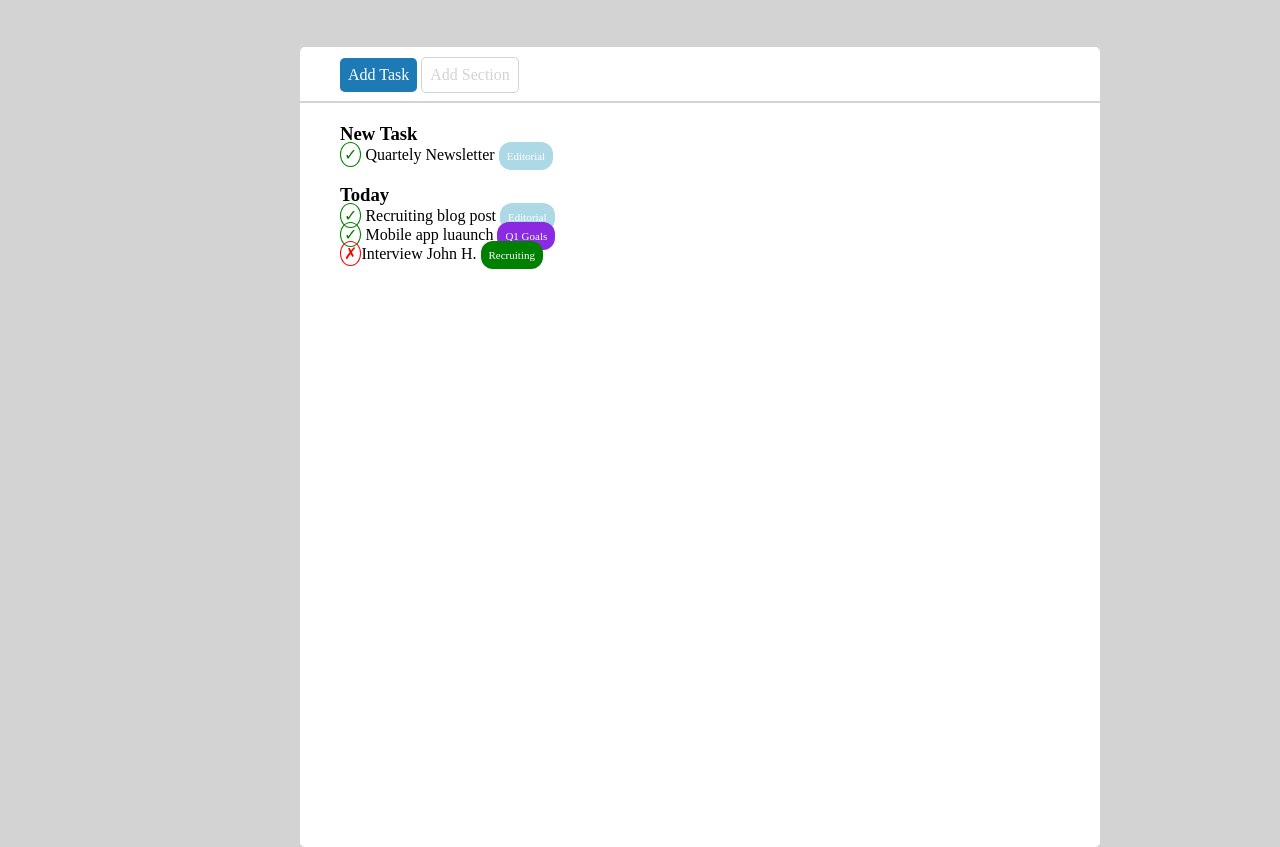
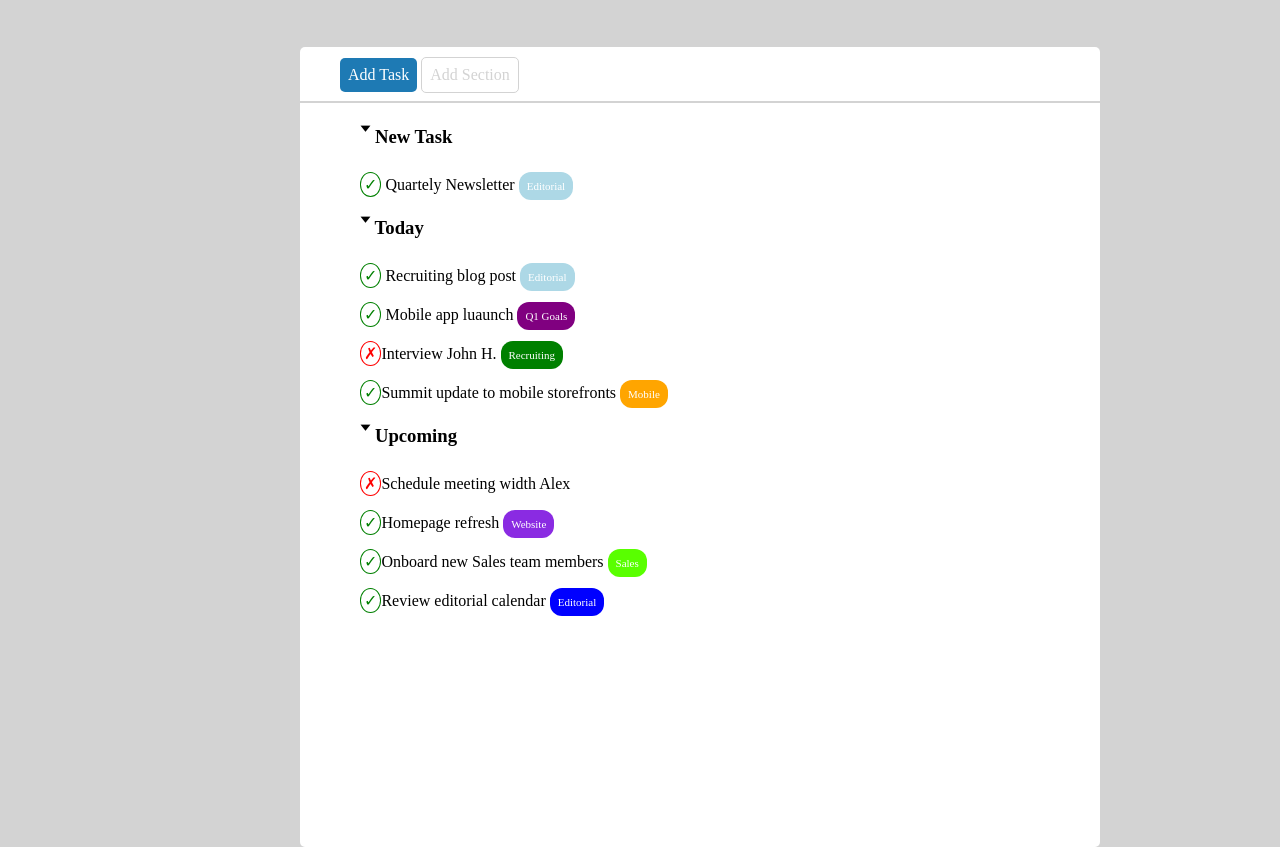
Before and after one commit to Cinzia00/html-css-toboolist, a plain HTML site: page index.html in a window 1280 px wide. Shown: the part 61-908 px from the top of the page. Drawn offline with Linux system fonts and the light colour scheme.

Commit message:
Completato

```diff
--- a/css/style.css
+++ b/css/style.css
@@ -49,7 +49,7 @@ body {
 
 .border {
     border: 1px solid lightgray;
-    margin-top: 8px;
+    margin: 8px 0;
 }
 
 .content {
@@ -57,7 +57,7 @@ body {
 }
 
 h3 {
-    margin-top: 20px;
+    margin: 20px;
 }
 
 .check {
@@ -79,7 +79,7 @@ h3 {
 }
 
 .info.secondo {
-    background-color: blueviolet;
+    background-color: purple;
 }
 
 .info.terzo {
@@ -92,3 +92,28 @@ h3 {
     border: 1px solid red;
     padding: 3px;
 }
+
+.info.quarto {
+    background-color: orange;
+}
+
+.info.quinto {
+    background-color: blueviolet;
+}
+
+.info.sesto {
+    background-color:rgb(89, 255, 0);
+}
+
+.info.settimo {
+    background-color: blue;
+}
+
+.freccia {
+    display: inline-block;
+    margin-bottom: 0;
+}
+
+div {
+    margin: 20px;
+}
--- a/index.html
+++ b/index.html
@@ -18,13 +18,12 @@
             <span class="button right">Add Section</span>
             <div class="border"></div>
             <div class="content">
-                <h3>New Task</h3>
+                <h3><span class="freccia">🢓</span> New Task</h3>
                 <div>
                     <span class="check">&check;</span> Quartely Newsletter
                     <span class="info primo">Editorial</span>
                 </div>
-
-                <h3>Today</h3>
+                <h3><span class="freccia">🢓</span> Today</h3>
                 <div>
                     <span class="check">&check;</span> Recruiting blog post
                     <span class="info primo">Editorial</span>
@@ -37,6 +36,26 @@
                     <span class="cross">&cross;</span>Interview John H.
                     <span class="info terzo">Recruiting</span>
                 </div>
+                <div>
+                    <span class="check">&check;</span>Summit update to mobile storefronts
+                    <span class="info quarto">Mobile</span>
+                </div>
+                <h3> <span class="freccia">🢓</span> Upcoming</h3>
+                <div>
+                    <span class="cross">&cross;</span>Schedule meeting width Alex
+                </div>
+                <div>
+                    <span class="check">&check;</span>Homepage refresh
+                    <span class="info quinto">Website</span>
+                </div>
+                <div>
+                    <span class="check">&check;</span>Onboard new Sales team members
+                    <span class="info sesto">Sales</span>
+                </div>
+                <div>
+                    <span class="check">&check;</span>Review editorial calendar
+                    <span class="info settimo">Editorial</span>
+                </div>
             </div>
          </section>
     </main>
```
